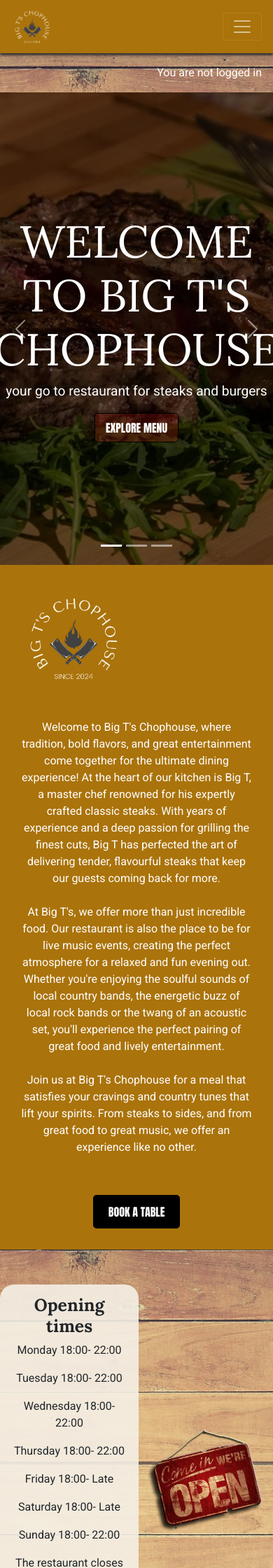
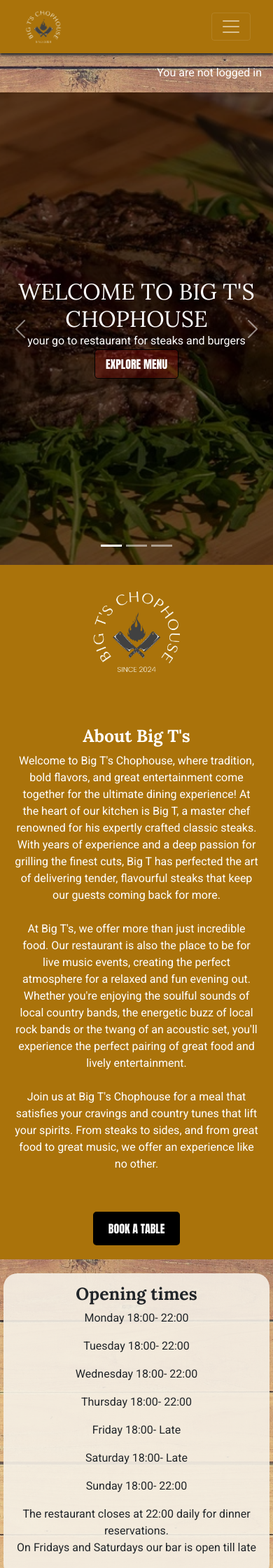
Before and after one commit to TrisPatt/Big-Ts-Chophouse, a Django app: page / in a window 390 px wide. Shown: the top 2240 px of the page at 70% size. Run offline with Django 4.2, Linux system fonts and the light colour scheme; some libraries are stand-ins or nearby versions.

Commit message:
update styles.css with media queries for responsive design

```diff
--- a/reservation/templates/reservation/home.html
+++ b/reservation/templates/reservation/home.html
@@ -6,7 +6,7 @@
 
 
 <!-- Carousel Hero Section -->
-<div id="heroCarousel" class="carousel slide carousel-fade" data-bs-ride="carousel" data-bs-interval="7000">
+<div id="heroCarousel" class="carousel slide carousel-fade" data-bs-ride="carousel" data-bs-interval="6000">
     <!-- Indicators -->
     <ol class="carousel-indicators">
     <li data-bs-target="#heroCarousel" data-bs-slide-to="0" class="active"></li>
@@ -18,7 +18,7 @@
     <div class="carousel-inner">
     <!-- Slide 1 -->
     <div class="carousel-item active" style="background-image: url('/static/images/hero.webp');">
-        <div class="carousel-caption d-flex flex-column justify-content-center align-items-center">
+        <div class="carousel-caption d-flex flex-column justify-content-center align-items-center hero-text">
         <h1 class="text-white">Welcome to Big T's Chophouse</h1>
         <p class="text-white">your go to restaurant for steaks and burgers</p>
         <a href="menu" class="btn btn-lg btn-primary">Explore Menu</a>
@@ -26,8 +26,8 @@
     </div>
 
     <!-- Slide 2 -->
-    <div class="carousel-item" style="background-image: url('/static/images/tbone steak.webp');" loading="lazy">
-        <div class="carousel-caption d-flex flex-column justify-content-center align-items-center">
+    <div class="carousel-item" style="background-image: url('/static/images/tbone steak.webp');">
+        <div class="carousel-caption d-flex flex-column justify-content-center align-items-center hero-text">
         <h1 class="text-white">Book Your Table</h1>
         <p class="text-white">Sign up now for 20% off your first reservation</p>
         <a href="{% url 'reservation_create' %}" class="btn btn-lg btn-primary">Book Now</a>
@@ -35,8 +35,8 @@
     </div>
 
     <!-- Slide 3 -->
-    <div class="carousel-item" style="background-image: url('/static/images/guitar.webp');" loading="lazy">
-        <div class="carousel-caption d-flex flex-column justify-content-center align-items-center">
+    <div class="carousel-item" style="background-image: url('/static/images/guitar.webp');">
+        <div class="carousel-caption d-flex flex-column justify-content-center align-items-center hero-text">
         <h1 class="text-white">Live Music Events</h1>
         <p class="text-white">Check out our events</p>
         <a href="" class="btn btn-lg btn-primary">Events</a>
@@ -59,9 +59,9 @@
 <!--About Section-->
 <section class="about">
     <div class="logo">
-
     </div>
     <div>
+        <h2 class="text-white">About Big T's</h2>
         <p class="text-white">
             Welcome to Big T's Chophouse, where tradition, bold flavors, and great entertainment come together for
             the ultimate dining experience! At the heart of our kitchen is Big T, a master chef renowned for his
@@ -85,7 +85,7 @@
 <section>
     <div class="container">
         <div class="row">
-            <div class="col opening">
+            <div class="col opening text-center">
                 <h2>Opening times</h2>
                 <p>Monday 18:00- 22:00</p>
                 <p>Tuesday 18:00- 22:00</p>
@@ -97,7 +97,7 @@
                 <p>The restaurant closes at 22:00 daily for dinner reservations. <br>On Fridays and Saturdays our bar is open till late</p>
             </div>
 
-            <div class="col d-flex justify-content-center align-items-center">
+            <div class="col d-none d-md-flex justify-content-center align-items-center">
                 <div class="sign">
                     <img src="/static/images/sign.webp" alt="open sign" class="img-fluid">
                 </div>
--- a/static/css/style.css
+++ b/static/css/style.css
@@ -366,17 +366,21 @@
     text-decoration: underline;
 }
 
+/* Media queries */
 @media (max-width: 1200px) {
     .about {
         grid-template-columns: 1fr;
         text-align: center;
+        padding: 20px;
     }
 
     .logo {
         width: 200px;
         height: 200px;
     }
+}
 
+@media (max-width: 992px) {
     .about-text p {
         font-size: 1.1rem;
     }
@@ -392,36 +396,68 @@
 
 @media (max-width: 768px) {
     .hero-text h1 {
-        font-size: 2rem;
+        font-size: 1.5rem;
+        margin: 0 10px;
     }
 
     .hero-text p {
-        font-size: 1rem;
+        font-size: 0.5rem;
+        margin: 0 10px;
     }
 
     .about {
         grid-template-columns: 1fr;
+        justify-items: center;
     }
 
     .logo {
         width: 150px;
         height: 150px;
+        margin-bottom: 20px;
     }
 
     .book a {
         font-size: 1rem;
         padding: 10px 20px;
     }
-    .carousel-caption h2 {
+    .carousel-caption h1 {
         font-size: 2rem;
     }
 
     .carousel-caption p {
-        font-size: 1.2rem;
+        font-size: 1rem;
     }
 
     .carousel-caption .btn {
         font-size: 1rem;
         padding: 8px 15px;
     }
+
+    .logo {
+        display: grid;
+        grid-column: 1fr;
+        align-items: center;
+        text-align: center;
+    }
+    .opening {
+        margin: 20px 5px;
+    }
+
+    .sign {
+        max-width: 100%;
+    }
 }
+
+@media (max-width: 576px) {
+    .navbar-nav {
+        text-align: center;
+    }
+
+    .footer {
+        font-size: 12px;
+    }
+
+    .footer a {
+        font-size: 12px;
+    }
+}
--- a/templates/base.html
+++ b/templates/base.html
@@ -14,16 +14,15 @@
 
 <head>
     <title>base</title>
-    <meta name="viewport" content="width=device-width, initial-scale=1" />
+    <meta name="viewport" content="width=device-width, initial-scale=1">
 
     <!--Favicon-->
     <link rel="apple-touch-icon" sizes="180x180" href="/static/images/apple-touch-icon.png">
     <link rel="icon" type="image/png" sizes="32x32" href="/static/images/favicon-32x32.png">
-    <link rel="icon" type="image/png" sizes="16x16" href="/static/images/favicon-16x16.pngp">
+    <link rel="icon" type="image/png" sizes="16x16" href="/static/images/favicon-16x16.png">
     <link rel="manifest" href="/site.webmanifest">
 
     <!-- Google Fonts CSS -->
-    <link rel="preconnect" href="https://fonts.gstatic.com">
     <link href="https://fonts.googleapis.com/css2?family=Lato:wght@300;700&display=swap" rel="stylesheet">
     <link href="https://fonts.googleapis.com/css2?family=Lora:wght@400;700&family=Roboto:wght@400;700&display=swap" rel="stylesheet">
 
@@ -32,8 +31,6 @@
     <link rel="stylesheet" href="https://cdnjs.cloudflare.com/ajax/libs/font-awesome/5.15.3/css/all.min.css">
 
     <!-- Bootstrap CSS -->
-    <link rel="stylesheet" href="https://stackpath.bootstrapcdn.com/bootstrap/4.5.2/css/bootstrap.min.css">
-    <link rel="stylesheet" href="https://cdnjs.cloudflare.com/ajax/libs/bootstrap-datepicker/1.9.0/css/bootstrap-datepicker.min.css">
     <link href="https://cdn.jsdelivr.net/npm/bootstrap@5.0.1/dist/css/bootstrap.min.css" rel="stylesheet"
         integrity="sha384-+0n0xVW2eSR5OomGNYDnhzAbDsOXxcvSN1TPprVMTNDbiYZCxYbOOl7+AMvyTG2x" crossorigin="anonymous">
 
@@ -135,9 +132,7 @@
     <script src="https://cdn.jsdelivr.net/npm/bootstrap@5.0.1/dist/js/bootstrap.bundle.min.js"
         integrity="sha384-gtEjrD/SeCtmISkJkNUaaKMoLD0//ElJ19smozuHV6z3Iehds+3Ulb9Bn9Plx0x4" crossorigin="anonymous"></script>
     <script src="https://code.jquery.com/ui/1.12.1/jquery-ui.js"></script>
-
     <script src="https://code.jquery.com/jquery-3.6.0.min.js"></script>
-    <script src="https://stackpath.bootstrapcdn.com/bootstrap/4.5.2/js/bootstrap.min.js"></script>
     <script src="https://cdnjs.cloudflare.com/ajax/libs/bootstrap-datepicker/1.9.0/js/bootstrap-datepicker.min.js"></script>
 </body>
 
```
